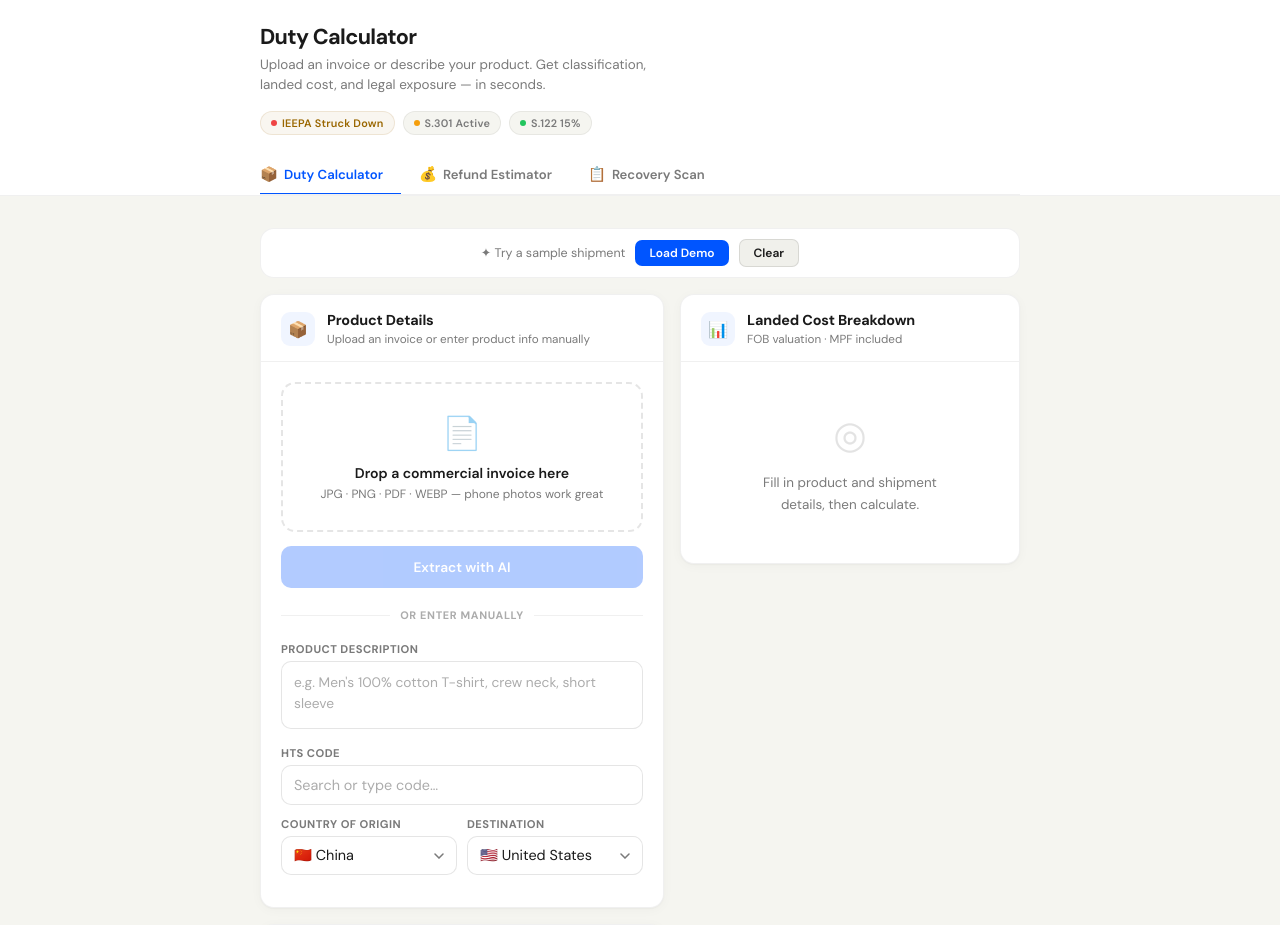
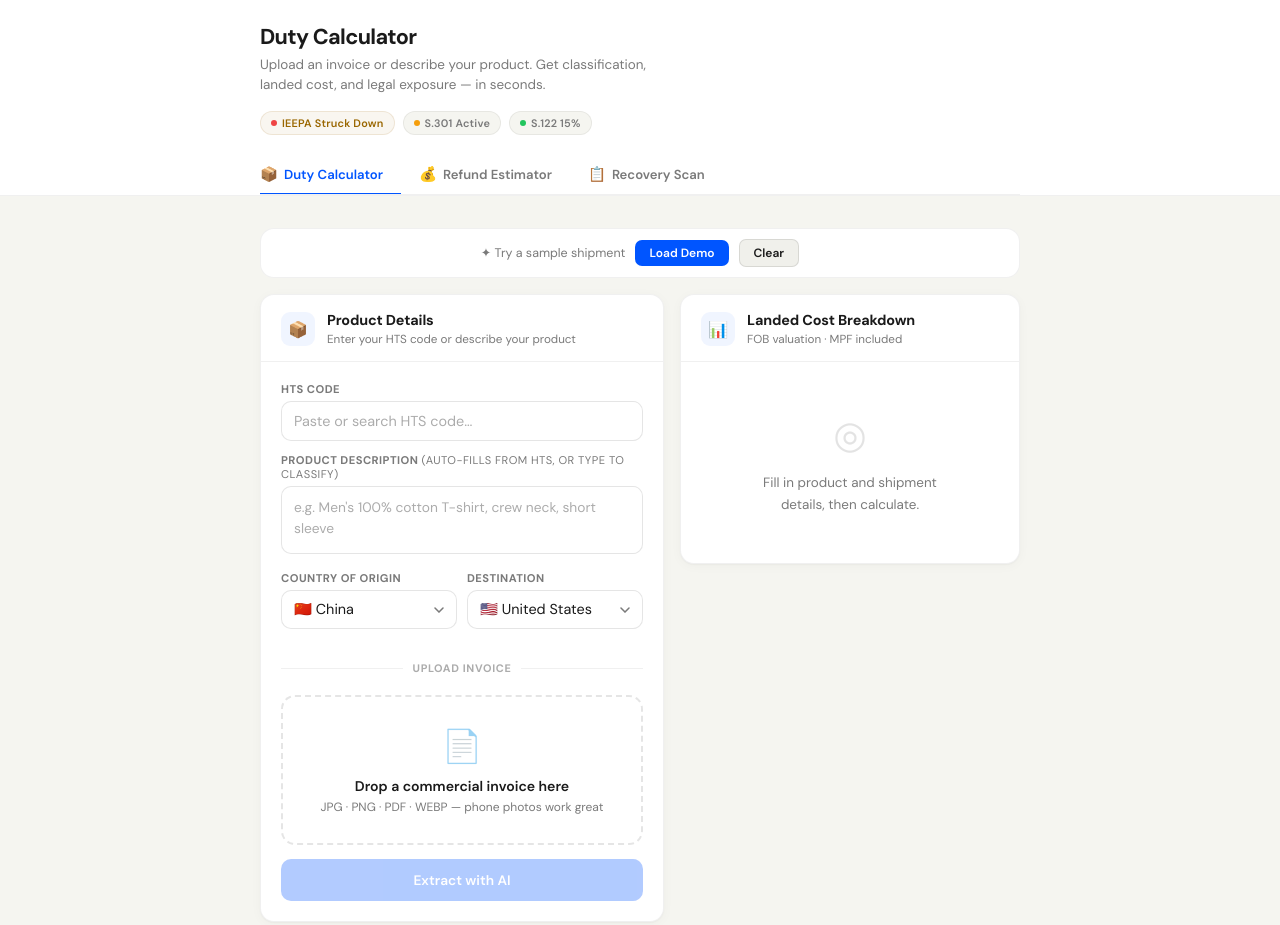
Before and after one commit to rebelkayn/dutycalc, a Flask app: page /calculator in a window 1280 px wide. Shown: the part 57-982 px from the top of the page. Run offline with Flask 3, Linux system fonts and the light colour scheme; some libraries are stand-ins or nearby versions.

Commit message:
feat: HTS-first UX, auto-fill description, upload moved to secondary

```diff
--- a/templates/index.html
+++ b/templates/index.html
@@ -762,43 +762,15 @@ body.embed-refund #panelRefund { display: block !important; }
       <div class="card">
         <div class="card-header">
           <div class="card-icon icon-blue">📦</div>
-          <div><div class="card-title">Product Details</div><div class="card-sub">Upload an invoice or enter product info manually</div></div>
+          <div><div class="card-title">Product Details</div><div class="card-sub">Enter your HTS code or describe your product</div></div>
         </div>
 
-        <!-- Upload Zone -->
-        <div class="upload-section" id="uploadCollapse">
-          <div class="upload-zone" id="uploadZone">
-            <input type="file" id="fileInput" accept="image/*,.pdf" onchange="handleFile(this)">
-            <div class="upload-icon">📄</div>
-            <div class="upload-title">Drop a commercial invoice here</div>
-            <div class="upload-hint">JPG · PNG · PDF · WEBP — phone photos work great</div>
-            <div class="file-pill" id="filePill">
-              <span id="filePillName"></span>
-              <button class="file-pill-x" onclick="clearFile(event)">✕</button>
-            </div>
-          </div>
-          <div id="extractedSection" style="display:none;margin-top:12px">
-            <div class="extracted-badge">✦ AI Extracted</div>
-            <div id="extractedContent"></div>
-          </div>
-          <button class="extract-btn" id="extractBtn" onclick="extractInvoice()" disabled>
-            <div class="spinner"></div>
-            <span class="btn-text">Extract with AI</span>
-          </button>
-        </div>
-
-        <div class="or-divider" id="uploadDivider"><span>or enter manually</span></div>
-
-        <!-- Manual Fields -->
+        <!-- Manual Fields (primary flow) -->
         <div class="form-section">
-          <div class="field">
-            <label>Product Description</label>
-            <textarea id="productDesc" placeholder="e.g. Men's 100% cotton T-shirt, crew neck, short sleeve"></textarea>
-          </div>
           <div class="field">
             <label>HTS Code</label>
             <div class="hts-wrap">
-              <input type="text" id="htsInput" placeholder="Search or type code…" oninput="searchHTS(this.value)" onblur="handleManualHTS()" autocomplete="off">
+              <input type="text" id="htsInput" placeholder="Paste or search HTS code…" oninput="searchHTS(this.value)" onblur="handleManualHTS()" autocomplete="off">
               <div class="hts-dropdown" id="htsDropdown"></div>
             </div>
             <div class="rate-preview" id="ratePreview">
@@ -812,6 +784,10 @@ body.embed-refund #panelRefund { display: block !important; }
                 <div class="rp-rate eff"><span class="rl">Effective</span><span class="rv" id="rp-eff">—</span></div>
               </div>
             </div>
+          </div>
+          <div class="field">
+            <label>Product Description <span style="font-weight:400;color:var(--muted)">(auto-fills from HTS, or type to classify)</span></label>
+            <textarea id="productDesc" placeholder="e.g. Men's 100% cotton T-shirt, crew neck, short sleeve"></textarea>
           </div>
           <div class="field-row">
             <div class="field">
@@ -864,6 +840,30 @@ body.embed-refund #panelRefund { display: block !important; }
             </div>
           </div>
           <div id="classifyResult" style="display:none"></div>
+        </div>
+
+        <div class="or-divider" id="uploadDivider"><span>upload invoice</span></div>
+
+        <!-- Upload Zone -->
+        <div class="upload-section" id="uploadCollapse">
+          <div class="upload-zone" id="uploadZone">
+            <input type="file" id="fileInput" accept="image/*,.pdf" onchange="handleFile(this)">
+            <div class="upload-icon">📄</div>
+            <div class="upload-title">Drop a commercial invoice here</div>
+            <div class="upload-hint">JPG · PNG · PDF · WEBP — phone photos work great</div>
+            <div class="file-pill" id="filePill">
+              <span id="filePillName"></span>
+              <button class="file-pill-x" onclick="clearFile(event)">✕</button>
+            </div>
+          </div>
+          <div id="extractedSection" style="display:none;margin-top:12px">
+            <div class="extracted-badge">✦ AI Extracted</div>
+            <div id="extractedContent"></div>
+          </div>
+          <button class="extract-btn" id="extractBtn" onclick="extractInvoice()" disabled>
+            <div class="spinner"></div>
+            <span class="btn-text">Extract with AI</span>
+          </button>
         </div>
       </div>
 
@@ -1176,6 +1176,9 @@ function selectHTS(code,desc,rate,cn301) {
   selectedHTS = {code,desc,rate,cn301};
   document.getElementById('htsInput').value = code;
   document.getElementById('htsDropdown').classList.remove('show');
+  // Auto-fill product description if empty
+  const descField = document.getElementById('productDesc');
+  if (!descField.value.trim() && desc) descField.value = desc;
   updateRatePreview();
 }
 
@@ -1183,10 +1186,12 @@ function handleManualHTS() {
   const val = document.getElementById('htsInput').value.trim();
   if (!val || val.length < 7) return;
   if (selectedHTS.code === val) return;
+  const descField = document.getElementById('productDesc');
   // Try local DB first (exact match)
   const local = HTS_DB.find(r => r.code === val);
   if (local) {
     selectedHTS = { code:val, desc:local.desc, rate:local.rate, cn301:local.cn301 };
+    if (!descField.value.trim() && local.desc) descField.value = local.desc;
     updateRatePreview();
     return;
   }
@@ -1200,6 +1205,7 @@ function handleManualHTS() {
         const exact = results.find(r => r.code === val);
         if (exact) {
           selectedHTS = { code:val, desc:exact.desc, rate:exact.rate, cn301:exact.cn_301||0 };
+          if (!descField.value.trim() && exact.desc) descField.value = exact.desc;
           updateRatePreview();
           return;
         }
```
